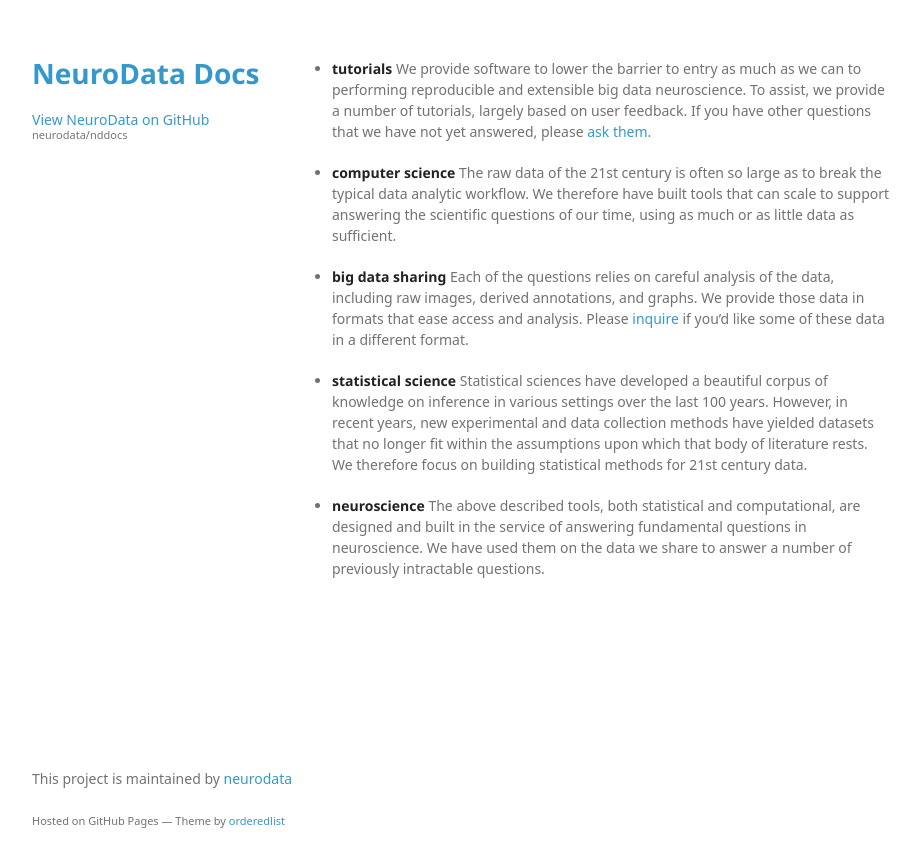
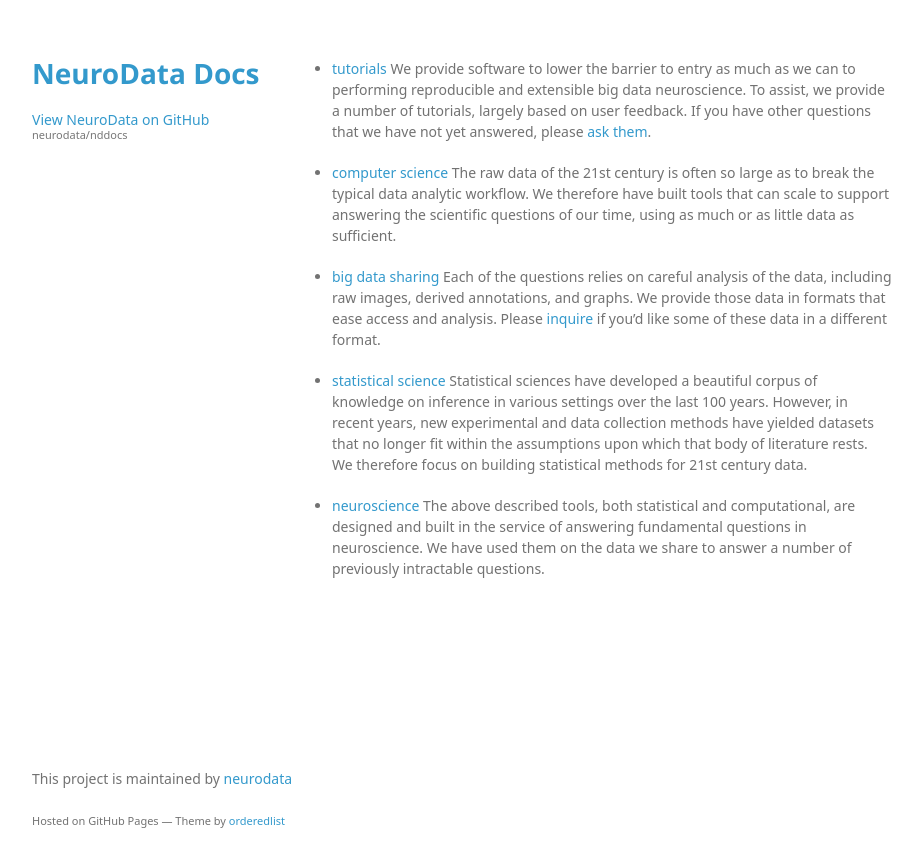
Before and after one commit to neurodata/nddocs-archive, a Jekyll site: the page built from index.md, in a window 1280 px wide. Shown: the top 867 px of the page, without its empty margins (178-1100 px from the left). Built offline with Jekyll 4.4.1, drawn with Linux system fonts in a browser that asks for light colours; some web fonts are replaced.

Commit message:
removed bolding to clarify links

```diff
--- a/index.md
+++ b/index.md
@@ -3,12 +3,12 @@
 layout: default
 ---
 
-- [**tutorials**](http://docs.neurodata.io/nddocs/docs/tutorials.html) We provide software to lower the barrier to entry as much as we can to performing reproducible and extensible big data neuroscience.  To assist, we provide a number of tutorials, largely based on user feedback.  If you have other questions that we have not yet answered, please [ask them](mailto:support@neurodata.io).
+- [tutorials](http://docs.neurodata.io/nddocs/docs/tutorials.html) We provide software to lower the barrier to entry as much as we can to performing reproducible and extensible big data neuroscience.  To assist, we provide a number of tutorials, largely based on user feedback.  If you have other questions that we have not yet answered, please [ask them](mailto:support@neurodata.io).
 
-- [**computer science**](http://docs.neurodata.io/nddocs/docs/cs/cs.html) The raw data of the 21st century is often so large as to break the typical data analytic workflow.  We therefore have built tools that can scale to support answering the scientific questions of our time, using as much or as little data as sufficient.
+- [computer science](http://docs.neurodata.io/nddocs/docs/cs/cs.html) The raw data of the 21st century is often so large as to break the typical data analytic workflow.  We therefore have built tools that can scale to support answering the scientific questions of our time, using as much or as little data as sufficient.
 
-- [**big data sharing**]() Each of the questions relies on careful analysis of the data, including raw images, derived annotations, and graphs.  We provide those data in formats that ease access and analysis.  Please [inquire](mailto:support@neurodata.io) if you'd like some of these data in a different format.
+- [big data sharing]() Each of the questions relies on careful analysis of the data, including raw images, derived annotations, and graphs.  We provide those data in formats that ease access and analysis.  Please [inquire](mailto:support@neurodata.io) if you'd like some of these data in a different format.
 
-- [**statistical science**](http://docs.neurodata.io/nddocs/docs/stats/stats.html) Statistical sciences have developed a beautiful corpus of knowledge on inference in various settings over the last 100 years. However, in recent years, new experimental and data collection methods have yielded datasets that no longer fit within the assumptions upon which that body of literature rests. We therefore focus on building statistical methods for 21st century data.
+- [statistical science](http://docs.neurodata.io/nddocs/docs/stats/stats.html) Statistical sciences have developed a beautiful corpus of knowledge on inference in various settings over the last 100 years. However, in recent years, new experimental and data collection methods have yielded datasets that no longer fit within the assumptions upon which that body of literature rests. We therefore focus on building statistical methods for 21st century data.
 
-- [**neuroscience**](http://docs.neurodata.io/nddocs/docs/neuro/neuro.html) The above described tools, both statistical and computational, are designed and built in the service of answering fundamental questions in neuroscience. We have used them on the data we share to answer a number of previously intractable questions.
+- [neuroscience](http://docs.neurodata.io/nddocs/docs/neuro/neuro.html) The above described tools, both statistical and computational, are designed and built in the service of answering fundamental questions in neuroscience. We have used them on the data we share to answer a number of previously intractable questions.
```
